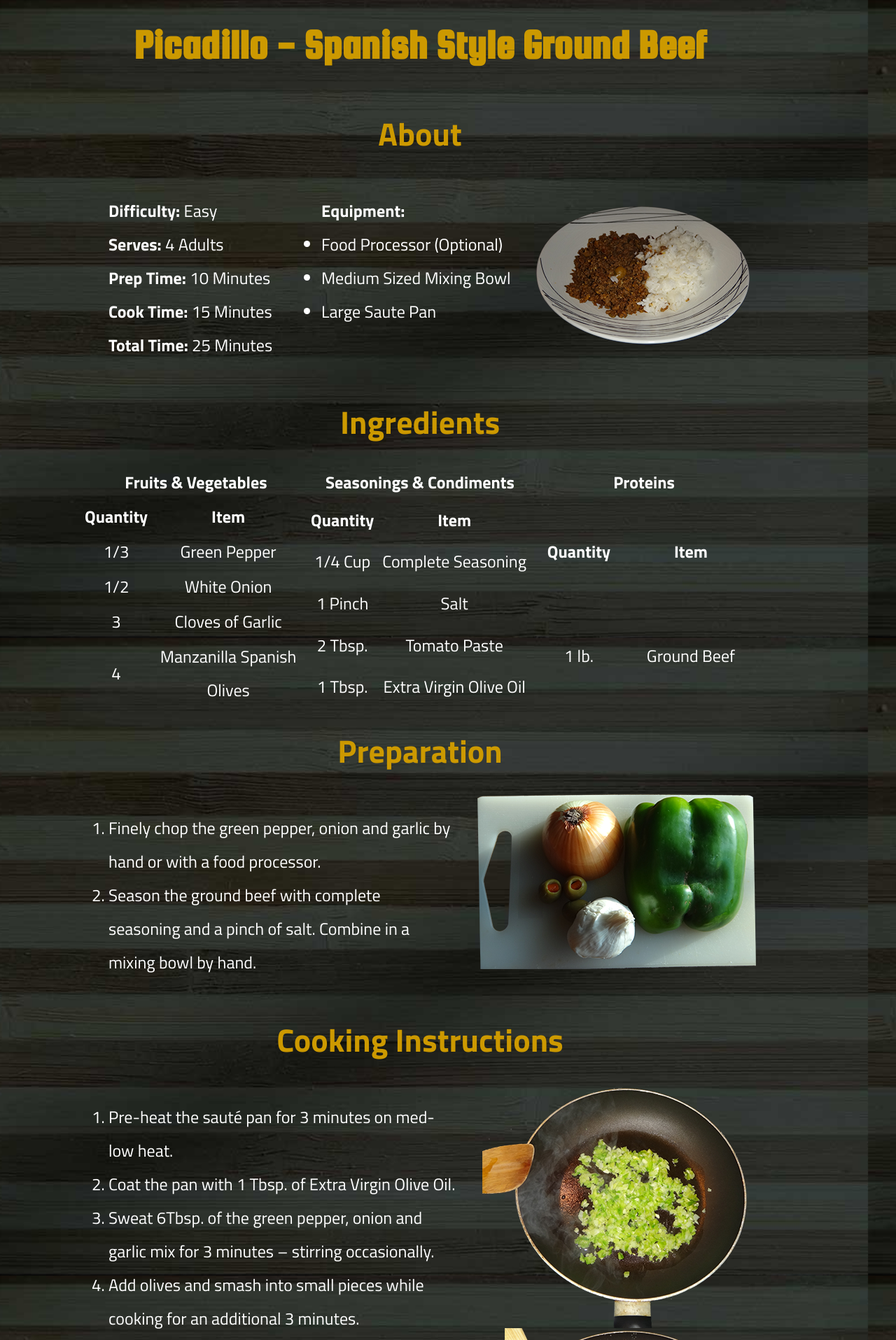
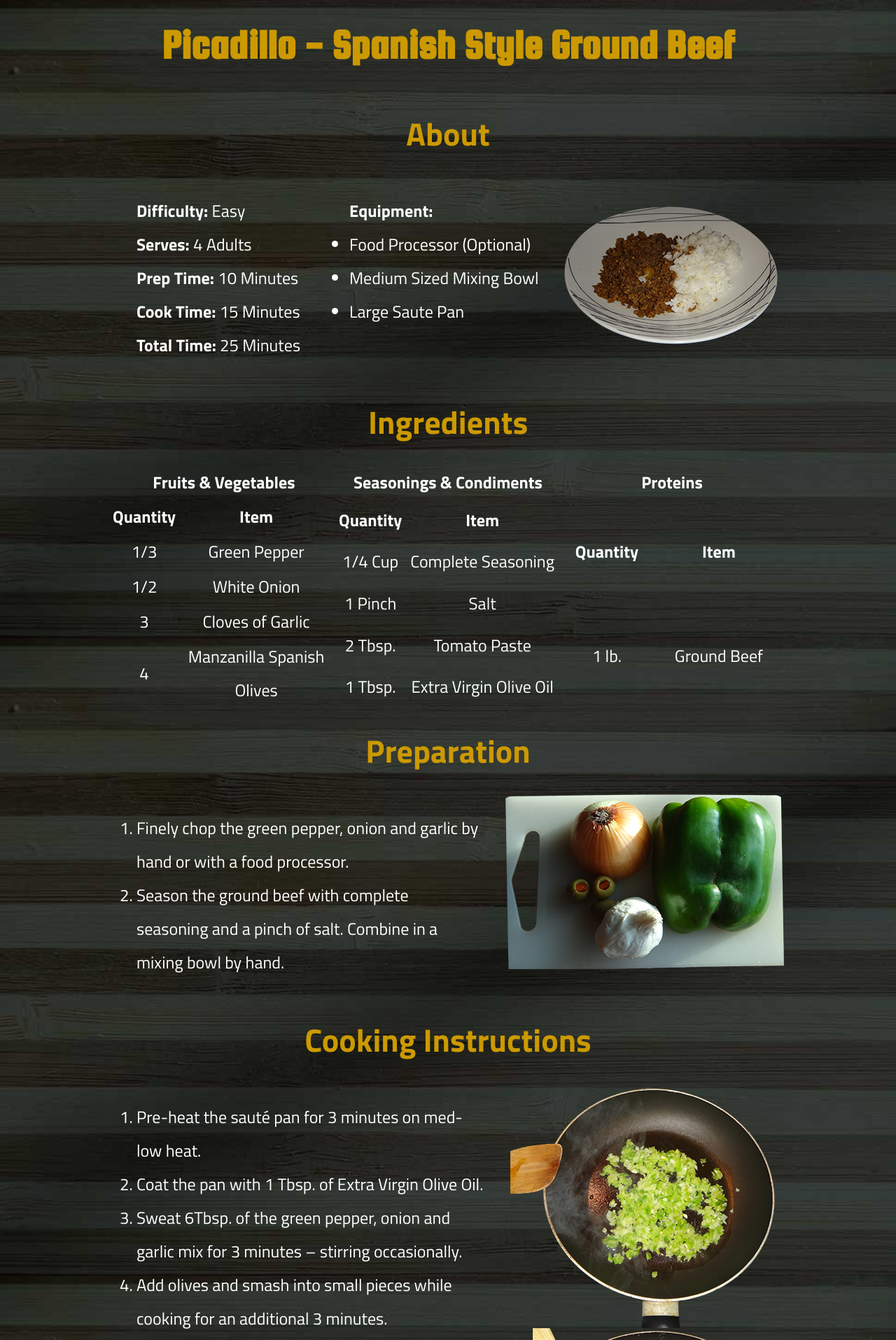
Before and after one commit to CafeConVega/cmp590-joshua-vega, a PHP site: page / in a window 1280 px wide. Shown: the top 1915 px of the page at 70% size. Run offline with PHP 8.4, Linux system fonts and the light colour scheme.

Commit message:
centered content.

```diff
--- a/Recipe/css/main.css
+++ b/Recipe/css/main.css
@@ -2,10 +2,11 @@
 /* ==========================================================================
    Custom styles
    ========================================================================== */
+
 html {
     background: url('../assets/wood.jpg') no-repeat center center fixed;
     background-size: cover;
-    margin-left: 120px;
+    margin: 0 auto;
     max-width: 960px;
 }
 
@@ -42,7 +43,6 @@ table {
     color: #FFFFFF;
     width: 320px;
     text-align: center;
-
 }
 
 .plateimg {
@@ -50,7 +50,8 @@ table {
     padding-bottom: 40px;
 }
 
-body, caption {
+body,
+caption {
     font-family: 'Titillium Web', sans-serif;
     font-size: 24px;
     line-height: 200%;
```
Also changed, not shown: Recipe/index.html (+6 -3 lines).
